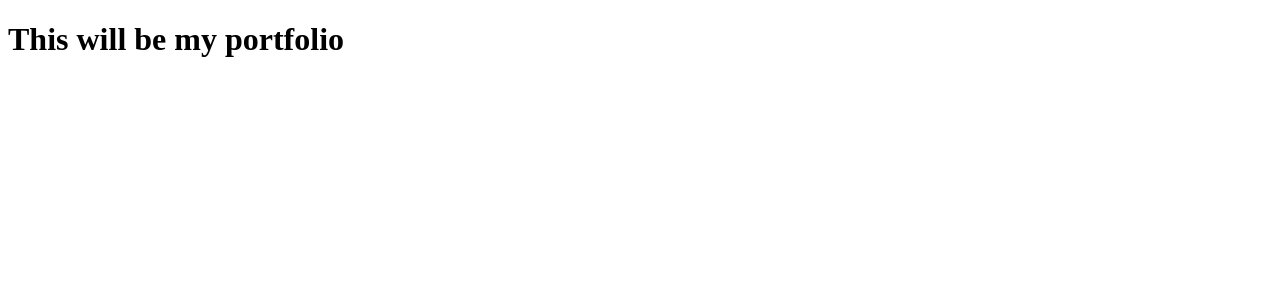
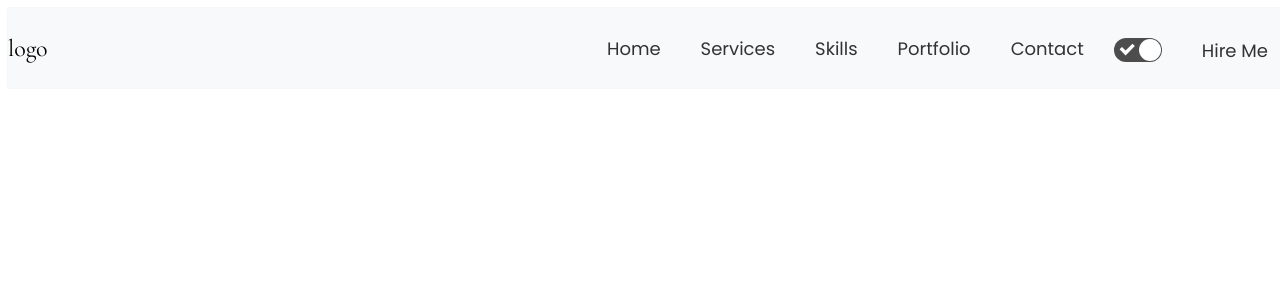
Before and after one commit to vegaweb-dev/carlosvega-repository, a React (Vite) app: page / in a window 1280 px wide. Shown: the top 300 px of the page. Built offline with nearby package versions, Linux system fonts and the light colour scheme.

Commit message:
feat(navbar): navbar sketch. CV

```diff
--- a/src/App.jsx
+++ b/src/App.jsx
@@ -1,9 +1,9 @@
-import { useState } from 'react'
+import Header from './components/header/Header'
 
 function App() {
   return (
     <>
-      <h1>This will be my portfolio</h1>
+      <Header/>
     </>
   )
 }
--- /dev/null
+++ b/src/components/header/Header.jsx
@@ -0,0 +1,48 @@
+import React from "react";
+import Switch from 'react-switch';
+import "./header.css";
+
+const Header = () => {
+  return (
+    <>
+      <div className="nav">
+        <div className="nav__wrapper">
+          <div className="nav__logo">logo</div>
+          <ul className="nav__menu">
+            <li className="nav__menu--items">
+              <a href="#home">Home</a>
+            </li>
+            <li className="nav__menu--items">
+              <a href="#services">Services</a>
+            </li>
+            <li className="nav__menu--items">
+              <a href="#skills">Skills</a>
+            </li>
+            <li className="nav__menu--items">
+              <a href="#portfolio">Portfolio</a>
+            </li>
+            <li className="nav__menu--items">
+              <a href="#contact">Contact</a>
+            </li>
+            <li className='buttons'>
+						<label htmlFor='' className='switch'>
+							<Switch
+								height={24}
+								width={48}
+								onColor='#4D4D4D'
+								offColor='#ccc'
+                checked = {true}
+							/>
+						</label>
+						<a href='' className='button'>
+							Hire Me
+						</a>
+					</li>
+          </ul>
+        </div>
+      </div>
+    </>
+  );
+};
+
+export default Header;
--- /dev/null
+++ b/src/components/header/header.css
@@ -0,0 +1,57 @@
+.nav {
+	height: 80px;
+	background: var(--nav-bg);
+	width: 100%;
+	position: fixed;
+	box-shadow: 0 0 2px rgba(0, 0, 0, 0.1);
+	display: flex;
+	align-items: center;
+}
+
+ .nav__wrapper {
+	display: flex;
+	width: 100%;
+	justify-content: space-between;
+	align-items: center;
+ }
+
+.nav__logo {
+	font-size: 1.5rem;
+	 font-family: var(--secondary-font-family);
+}
+
+.nav__menu {
+	display: flex;
+	list-style-type: none;
+	align-items: center;
+    justify-content: space-between;
+}
+
+
+.nav__menu--items a {
+	margin-right: 20px;
+	margin-left: 20px;
+	font-size: 18px;
+	position: relative;
+	cursor: pointer;
+	color: var(--text-color);
+	text-decoration: none !important;
+	transition: all 0.5s ease-in;
+}
+.buttons a {
+	margin-right: 20px;
+	margin-left: 20px;
+	font-size: 18px;
+	position: relative;
+	cursor: pointer;
+	color: var(--text-color);
+	text-decoration: none !important;
+	transition: all 0.5s ease-in;
+}
+
+.switch {
+	position: relative;
+	margin-left: 10px;
+	margin-right: 20px;
+	top: 5px;
+}
--- a/src/main.jsx
+++ b/src/main.jsx
@@ -1,6 +1,7 @@
 import React from 'react'
 import ReactDOM from 'react-dom/client'
 import App from './App.jsx'
+import './theme.css'
 
 ReactDOM.createRoot(document.getElementById('root')).render(
   <React.StrictMode>
--- /dev/null
+++ b/src/theme.css
@@ -0,0 +1,17 @@
+/* themes.css */
+@import url('https://fonts.googleapis.com/css2?family=Great+Vibes&family=Poppins:wght@100;200;300;400;500;600;700;800;900&display=swap');
+@import url('https://fonts.googleapis.com/css2?family=Cormorant+Garamond:ital,wght@0,300;0,400;0,500;0,600;0,700;1,300;1,400;1,500;1,600;1,700&display=swap');
+/* Base Theme */
+:root {
+	--background-color: #f8f9fa;
+	--text-color: #333;
+	--primary-font-family: 'Poppins', sans-serif;
+	--secondary-font-family: 'Cormorant Garamond', serif;
+	--nav-bg: #f8f9fa;
+	--special-text: #000;
+	--box-shadow: 0 0 0 0 rgba(0, 0, 0, 0.6);
+}
+
+body {
+	font-family: var(--primary-font-family);
+  }
--- a/theme.css
+++ /dev/null
@@ -1,12 +0,0 @@
-/* themes.css */
-
-/* Base Theme */
-:root {
-	--background-color: #f8f9fa;
-	--text-color: #333;
-	--primary-font-family: 'Poppins', sans-serif;
-	--secondary-font-family: 'Cormorant Garamond', serif;
-	--nav-bg: #f8f9fa;
-	--special-text: #000;
-	--box-shadow: 0 0 0 0 rgba(0, 0, 0, 0.6);
-}
```
Also changed, not shown: index.css (deleted).
